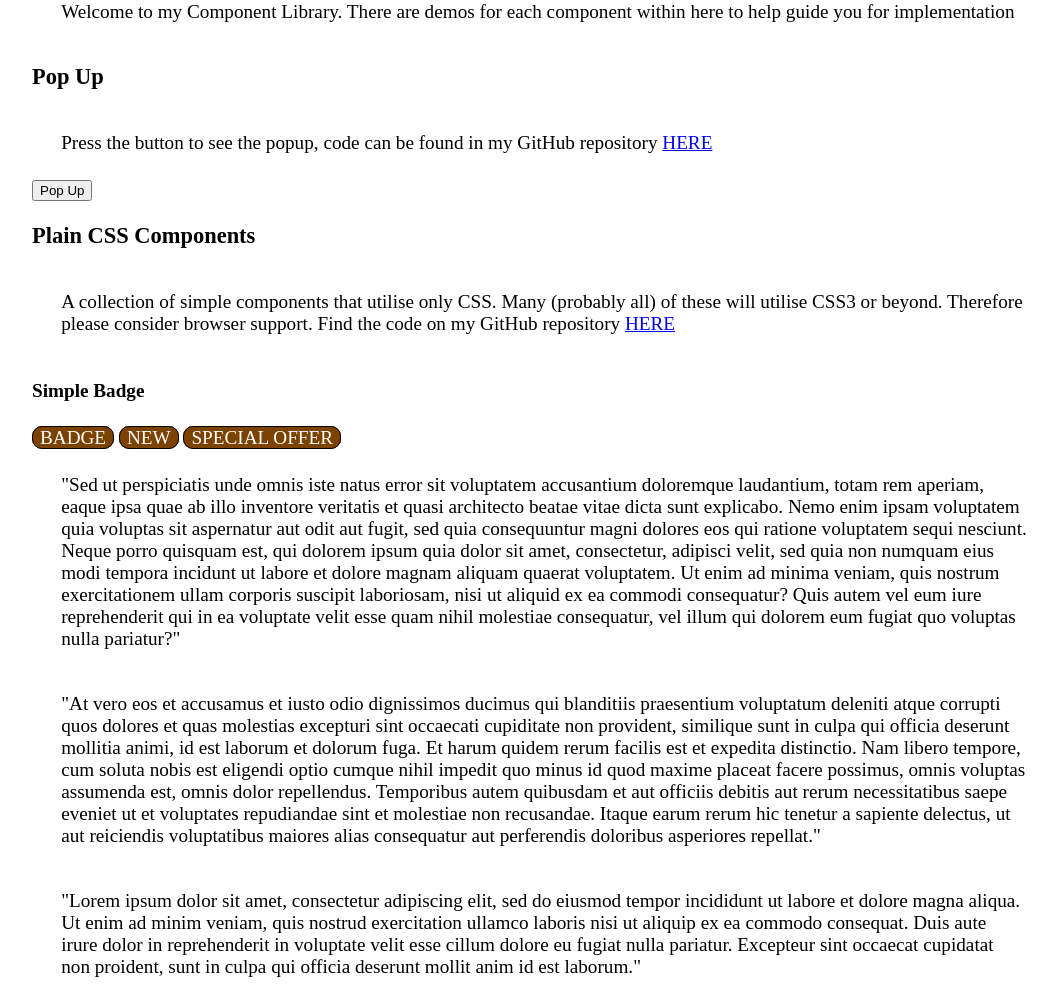
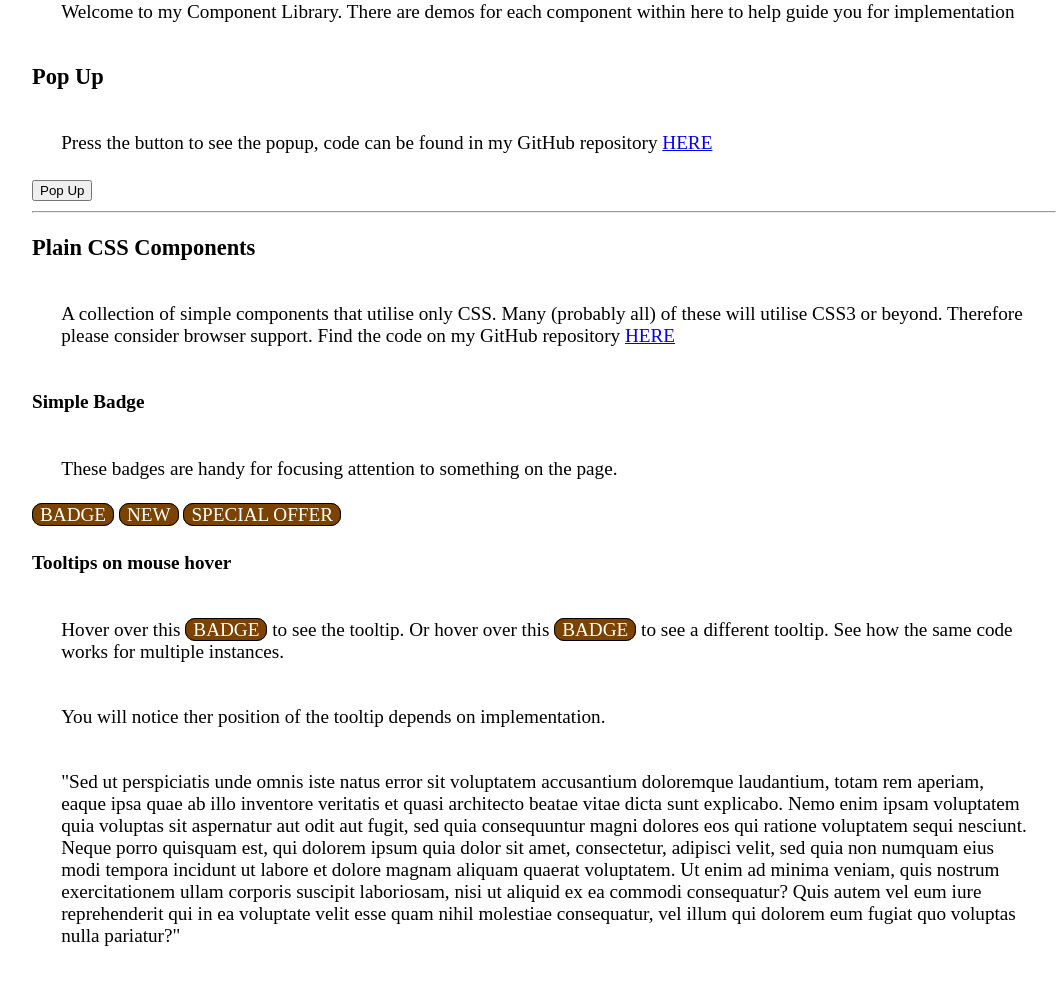
Before and after one commit to mxfoyster/componentlibrary1, a PHP site: page / in a window 1280 px wide. Shown: the part 214-1201 px from the top of the page, without its empty margins (96-1153 px from the left). Run offline with PHP 8.4, Linux system fonts and the light colour scheme.

Commit message:
Added tooltip component to justcss

```diff
--- a/index.php
+++ b/index.php
@@ -35,13 +35,28 @@
             <p>Press the button to see the popup, code can be found in my GitHub repository <a href="https://github.com/mxfoyster/componentlibrary1/tree/main/popup">HERE</a></p>
 
             <button type="button" id="activatePopUp">Pop Up</button>
-
+            <hr/>
             <h3>Plain CSS Components</h3>
 
             <p>A collection of simple components that utilise only CSS. Many (probably all) of these will utilise CSS3 or beyond. Therefore please consider browser support. Find the code on my GitHub repository <a href="https://github.com/mxfoyster/componentlibrary1/tree/main/justcss">HERE</a></p>
 
             <h4>Simple Badge</h4>
+
+            <p>These badges are handy for focusing attention to something on the page.</p>
             <span class="badge">BADGE</span> <span class="badge">NEW</span> <span class="badge">SPECIAL OFFER</span>
+
+            <h4>Tooltips on mouse hover</h4>
+
+            <p>Hover over this
+
+                    <span class="badge toolTipContainer">BADGE<span class="toolTipText">Here's the tooltip</span></span>
+            to see the tooltip. Or hover over this
+                <span class="toolTipContainer">
+                    <span class="toolTipText">Here's another tooltip</span>
+                    <span class="badge">BADGE</span>
+                </span>
+            to see a different tooltip. See how the same code works for multiple instances.</p>
+            <p>You will notice ther position of the tooltip depends on implementation.</p>
 
             <p>"Sed ut perspiciatis unde omnis iste natus error sit voluptatem accusantium doloremque laudantium, totam rem aperiam, eaque ipsa quae ab illo inventore veritatis et quasi architecto beatae vitae dicta sunt explicabo. Nemo enim ipsam voluptatem quia voluptas sit aspernatur aut odit aut fugit, sed quia consequuntur magni dolores eos qui ratione voluptatem sequi nesciunt. Neque porro quisquam est, qui dolorem ipsum quia dolor sit amet, consectetur, adipisci velit, sed quia non numquam eius modi tempora incidunt ut labore et dolore magnam aliquam quaerat voluptatem. Ut enim ad minima veniam, quis nostrum exercitationem ullam corporis suscipit laboriosam, nisi ut aliquid ex ea commodi consequatur? Quis autem vel eum iure reprehenderit qui in ea voluptate velit esse quam nihil molestiae consequatur, vel illum qui dolorem eum fugiat quo voluptas nulla pariatur?"</p>
             <p>"At vero eos et accusamus et iusto odio dignissimos ducimus qui blanditiis praesentium voluptatum deleniti atque corrupti quos dolores et quas molestias excepturi sint occaecati cupiditate non provident, similique sunt in culpa qui officia deserunt mollitia animi, id est laborum et dolorum fuga. Et harum quidem rerum facilis est et expedita distinctio. Nam libero tempore, cum soluta nobis est eligendi optio cumque nihil impedit quo minus id quod maxime placeat facere possimus, omnis voluptas assumenda est, omnis dolor repellendus. Temporibus autem quibusdam et aut officiis debitis aut rerum necessitatibus saepe eveniet ut et voluptates repudiandae sint et molestiae non recusandae. Itaque earum rerum hic tenetur a sapiente delectus, ut aut reiciendis voluptatibus maiores alias consequatur aut perferendis doloribus asperiores repellat."</p>
--- a/justcss/justcss.css
+++ b/justcss/justcss.css
@@ -35,3 +35,32 @@
 }
 
 /* ######################## END OF CODE FOR BADGE##################### */
+
+
+
+
+/* ########################## CODE FOR TOOLTIPS ###################### */
+
+
+
+.toolTipContainer .toolTipText
+{
+	visibility: hidden;
+
+	background-color: black;
+	color: #fff;
+	text-align: center;
+	border-radius: 6px;
+	padding: 6px 4px;
+	position: absolute;
+	margin-top: 1.5rem;
+	z-index: 1;
+}
+
+.toolTipContainer:hover .toolTipText
+{
+	visibility: visible;
+}
+
+
+/* ###################### END OF CODE FOR TOOLTIPS ################### */
```
Also changed, not shown: justcss/README.md.
